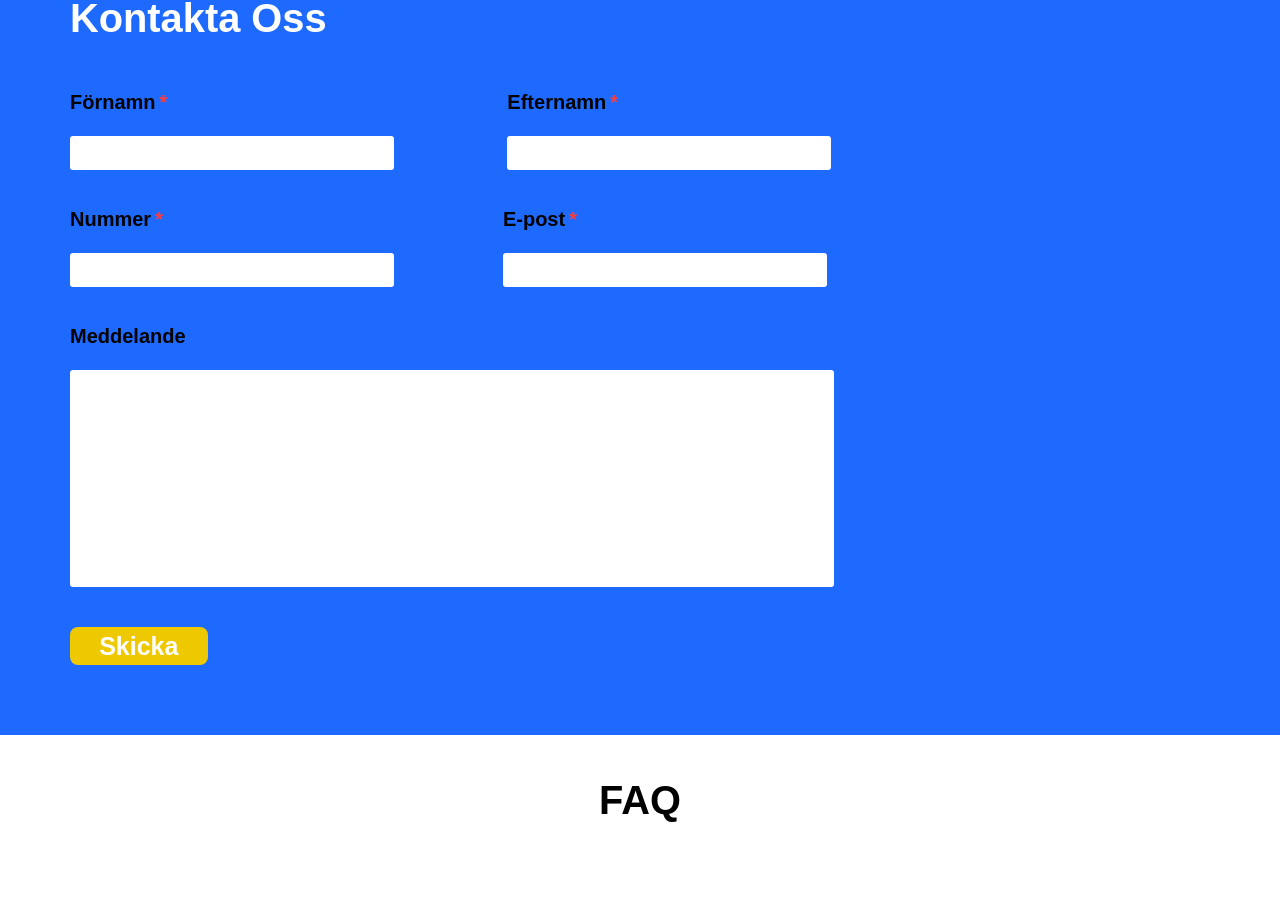
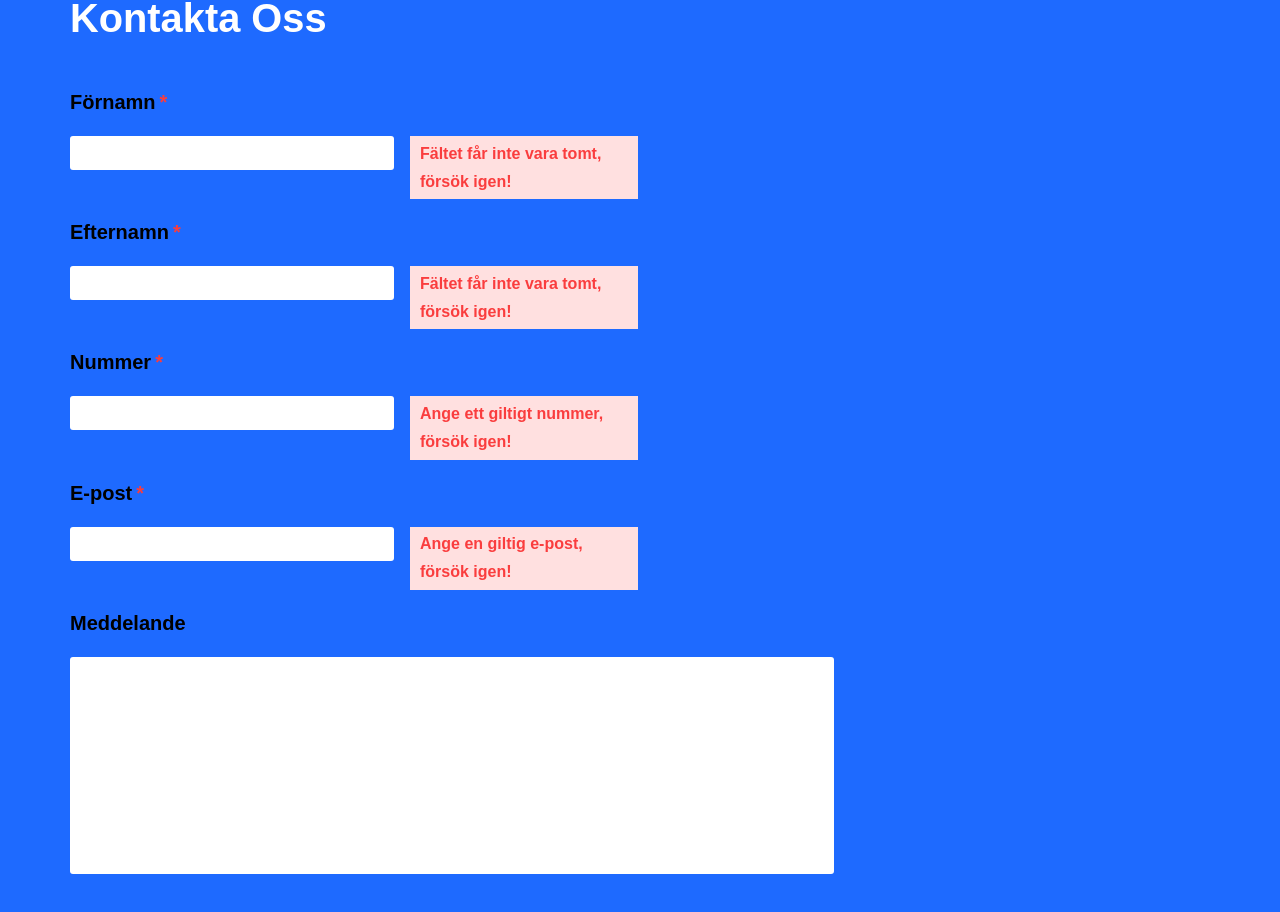
Before and after one commit to maxerling/landing-page-project, a React (Create React App) app: page / in a window 1280 px wide. Shown: the part 2760-3672 px from the top of the page. Built offline with nearby package versions, Linux system fonts and the light colour scheme.

Commit message:
added error component

```diff
--- a/src/components/ContactSection.tsx
+++ b/src/components/ContactSection.tsx
@@ -83,13 +83,19 @@ const TextArea = styled.textarea`
 
 const Description = styled.p`
   display: flex;
-
 `;
 
 const ErrorMessage = styled.p`
   display: flex;
+  flex-direction: row;
   color: #fa3d3e;
   background-color: #ffe0e0;
+  width: 13em;
+  height: 2.7em;
+  font-weight: 600;
+  align-items: center;
+  justify-content: center;
+  padding: 10px;
 `;
 
 const FieldWrapper = styled.div`
@@ -159,24 +165,28 @@ export const ContactSection: React.FC<ContactSectionProps> = ({}) => {
             Förnamn<RequirimentStyle>*</RequirimentStyle>
           </Label>
           <Input />
+          <ErrorMessage>Fältet får inte vara tomt, försök igen!</ErrorMessage>
         </FieldWrapper>
         <FieldWrapper>
           <Label>
             Efternamn<RequirimentStyle>*</RequirimentStyle>
           </Label>
           <Input />
+          <ErrorMessage>Fältet får inte vara tomt, försök igen!</ErrorMessage>
         </FieldWrapper>
         <FieldWrapper>
           <Label>
             Nummer<RequirimentStyle>*</RequirimentStyle>
           </Label>
           <Input />
+          <ErrorMessage>Ange ett giltigt nummer, försök igen!</ErrorMessage>
         </FieldWrapper>
         <FieldWrapper>
           <Label>
             E-post<RequirimentStyle>*</RequirimentStyle>
           </Label>
           <Input />
+          <ErrorMessage>Ange en giltig e-post, försök igen!</ErrorMessage>
         </FieldWrapper>
       </TopSection>
       <MidSection>
```
